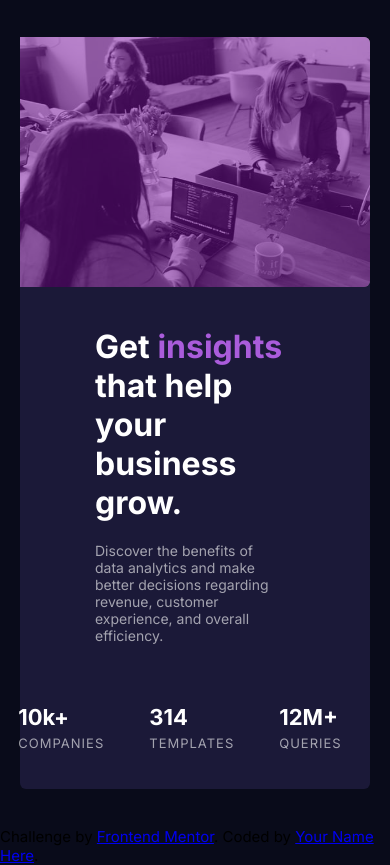
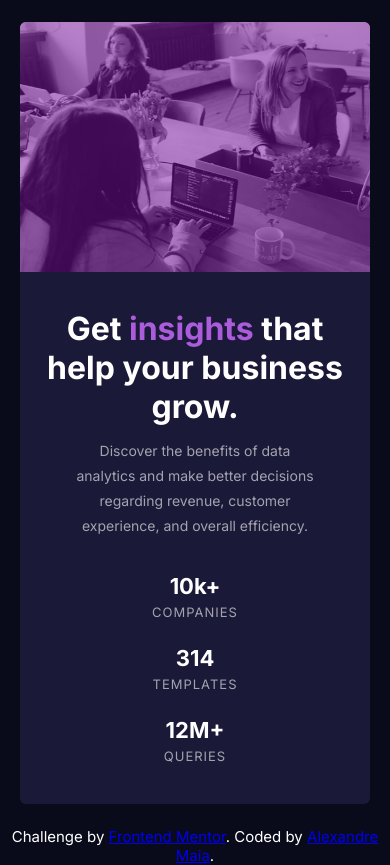
Before and after one commit to Alerodrigues11/Stats-Preview-Card, a plain HTML site: page index.html in a window 390 px wide. Drawn offline with Linux system fonts and the light colour scheme.

Commit message:
finalizing project

```diff
--- a/css/style.css
+++ b/css/style.css
@@ -14,8 +14,7 @@
   box-sizing: border-box;
 
   font-size: 15px;
-    font-family: 'Inter', sans-serif;
-
+  font-family: "Inter", sans-serif;
 }
 
 body {
@@ -41,17 +40,19 @@ body {
   height: 400px;
 
   border-radius: 6px;
-
 }
 
-.container__data, .container__img, .container__img img {
+.container__data,
+.container__img,
+.container__img img {
   width: 500px;
 }
 
-.container__img img, .container__color {
+.container__img img,
+.container__color {
   height: 400px;
   border-top-right-radius: 6px;
-    border-bottom-right-radius: 6px
+  border-bottom-right-radius: 6px;
 }
 
 .container__img {
@@ -60,10 +61,10 @@ body {
 
 .container__color {
   position: absolute;
-    top:0;
-    left:0;
-    width:100%;
-    background-color:var(--Soft-violet);
+  top: 0;
+  left: 0;
+  width: 100%;
+  background-color: var(--Soft-violet);
   opacity: 0.5;
   filter: contrast(180%) brightness(45%) saturate(170%);
 }
@@ -73,11 +74,6 @@ body {
   font-size: 32px;
 }
 
-.container__text h2 {
-    font-size: 32px;
-    color: var(--White);
-}
-
 .container__text {
   padding-left: 40px;
   padding-right: 85px;
@@ -85,7 +81,11 @@ body {
 
   display: flex;
   flex-direction: column;
+}
 
+.container__text h2 {
+  font-size: 32px;
+  color: var(--White);
 }
 
 .container__text p {
@@ -93,6 +93,7 @@ body {
   margin-bottom: 60px;
   font-size: 14px;
   margin-right: 12px;
+  line-height: 25px;
 
   color: var(--Slightly-trasnparent-white-stat-headings);
 }
@@ -119,22 +120,32 @@ body {
   color: var(--Slightly-trasnparent-white-stat-headings);
 }
 
+.attribution {
+  text-align: center;
+  color: white;
+}
+
 /* RESPONSIVIDADE */
-
 @media screen and (max-width: 768px) {
   .container__details {
     display: grid;
     grid-template-columns: auto;
     grid-template-rows: 250px auto;
 
-        height: 750px;
+    height: 780px;
   }
 
-    .container__img img, .container__color {
+  .container__img img,
+  .container__color {
     height: 250px;
+    border-top-right-radius: 6px;
+    border-top-left-radius: 6px;
+    border-bottom-right-radius: 0;
   }
 
-    .container__data, .container__img, .container__img img {
+  .container__data,
+  .container__img,
+  .container__img img {
     width: 350px;
   }
 
@@ -142,5 +153,39 @@ body {
     grid-row: 1/2;
   }
 
+  .container__data {
+    height: 100%;
+  }
 
+  .container__text,
+  .container__text h2,
+  .container__text p {
+    padding: 0;
+    margin: 0;
+    text-align: center;
   }
+
+  .container__text {
+    padding: 35px 25px;
+  }
+
+  .container__text p {
+    padding: 0 25px;
+    margin-top: 12px;
+    line-height: 25px;
+  }
+
+  .container__text__data {
+    padding: 0;
+    margin: 0;
+    display: flex;
+    flex-direction: column;
+    gap: 25px;
+    text-align: center;
+  }
+
+  .container__text__data__section {
+    padding: 0;
+    margin: 0;
+  }
+}
--- a/index.html
+++ b/index.html
@@ -1,22 +1,32 @@
 <!DOCTYPE html>
 <html lang="en">
   <head>
-  <meta charset="UTF-8">
-  <meta name="viewport" content="width=device-width, initial-scale=1.0">
+    <meta charset="UTF-8" />
+    <meta name="viewport" content="width=device-width, initial-scale=1.0" />
 
-  <link rel="icon" type="image/png" sizes="32x32" href="./images/favicon-32x32.png">
+    <link
+      rel="icon"
+      type="image/png"
+      sizes="32x32"
+      href="./images/favicon-32x32.png"
+    />
 
     <!--- STYLES -->
-  <link rel="stylesheet" href="./css/style.css">
+    <link rel="stylesheet" href="./css/style.css" />
 
     <!--- GOOGLE FONTS -->
-  <link rel="preconnect" href="https://fonts.googleapis.com">
-  <link rel="preconnect" href="https://fonts.gstatic.com" crossorigin>
-  <link href="https://fonts.googleapis.com/css2?family=Inter:wght@400;700&display=swap" rel="stylesheet">
-  <link href="https://fonts.googleapis.com/css2?family=Lexend+Deca&display=swap" rel="stylesheet">
+    <link rel="preconnect" href="https://fonts.googleapis.com" />
+    <link rel="preconnect" href="https://fonts.gstatic.com" crossorigin />
+    <link
+      href="https://fonts.googleapis.com/css2?family=Inter:wght@400;700&display=swap"
+      rel="stylesheet"
+    />
+    <link
+      href="https://fonts.googleapis.com/css2?family=Lexend+Deca&display=swap"
+      rel="stylesheet"
+    />
 
     <title>Frontend Mentor | Stats preview card component</title>
-
   </head>
   <body>
     <div class="container">
@@ -24,7 +34,10 @@
         <div class="container__data">
           <div class="container__text">
             <h2>Get <span>insights</span> that help your business grow.</h2>
-        <p>Discover the benefits of data analytics and make better decisions regarding revenue, customer experience, and overall efficiency.</p>
+            <p>
+              Discover the benefits of data analytics and make better decisions
+              regarding revenue, customer experience, and overall efficiency.
+            </p>
           </div>
           <div class="container__text__data">
             <div class="container__text__data__section">
@@ -42,16 +55,17 @@
           </div>
         </div>
         <div class="container__img">
-        <img src="./images/image-header-desktop.jpg" alt="#">
+          <img src="./images/image-header-desktop.jpg" alt="#" />
           <div class="container__color"></div>
         </div>
       </div>
-
     </div>
 
     <div class="attribution">
-    Challenge by <a href="https://www.frontendmentor.io?ref=challenge" target="_blank">Frontend Mentor</a>.
-    Coded by <a href="#">Your Name Here</a>.
+      Challenge by
+      <a href="https://www.frontendmentor.io?ref=challenge" target="_blank"
+        >Frontend Mentor</a
+      >. Coded by <a href="#">Alexandre Maia</a>.
     </div>
   </body>
 </html>
```
Lines whose indentation alone changed are shown as unchanged.
